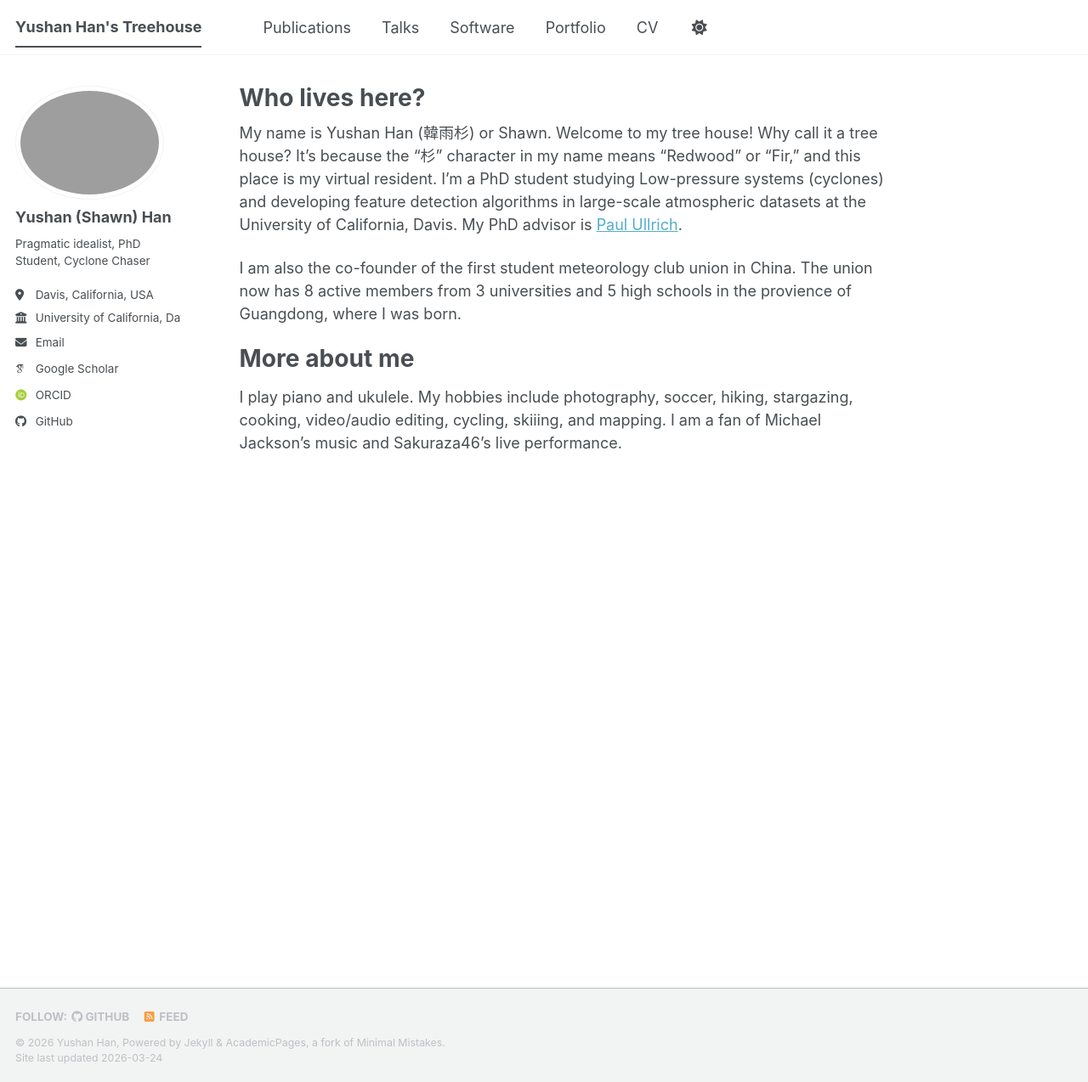
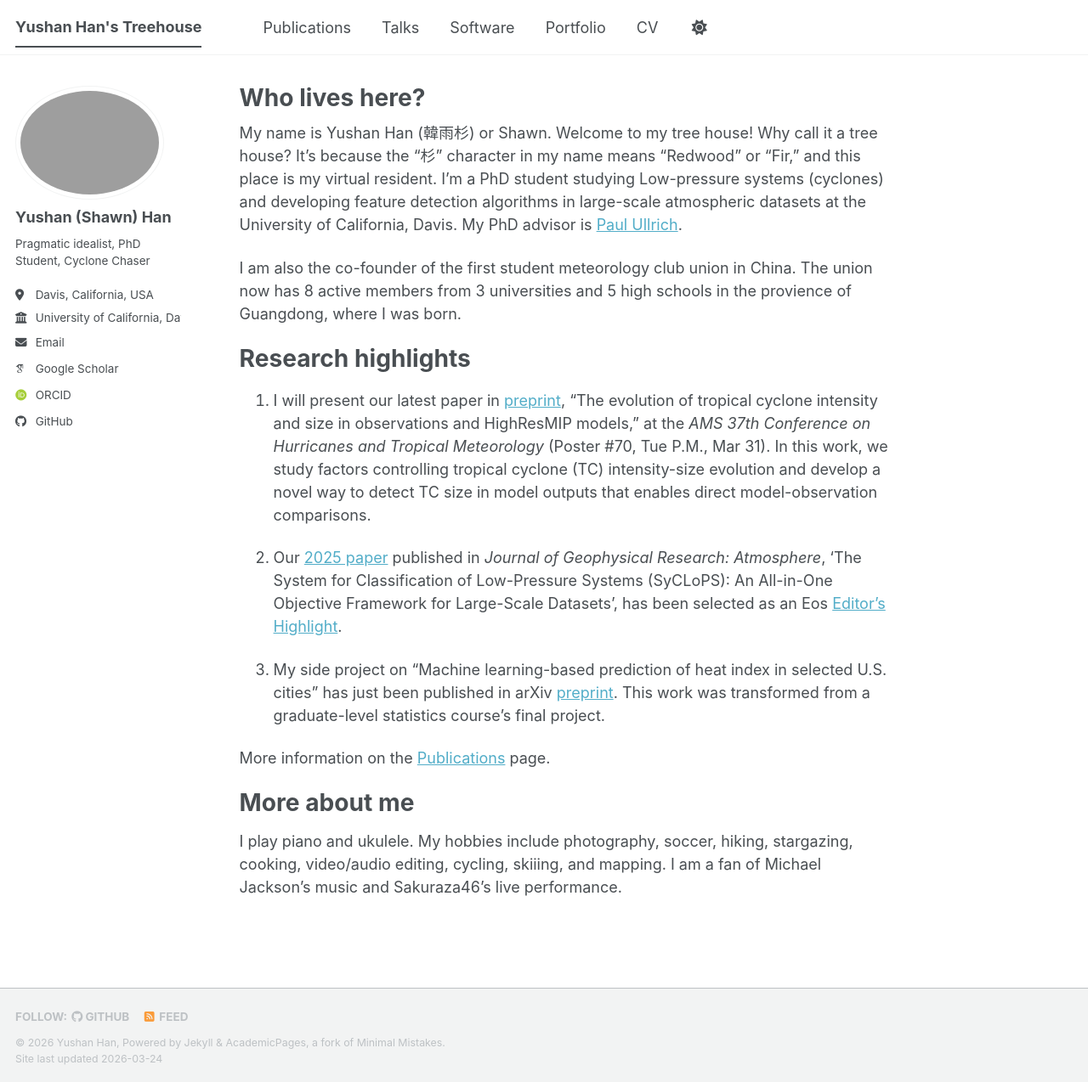
Before and after one commit to yepkids/yepkids.github.io, a Jekyll site: the page built from _pages/about.md, in a window 1280 px wide and 1274 px high. Shown: the whole window at 85% size. Built offline with Jekyll 4.4.1, drawn with Linux system fonts in a browser that asks for light colours; some web fonts are replaced; a script bundle is joined from its source files by our own code; library files that are not in the unit come from our copies.

```diff
--- a/_pages/about.md
+++ b/_pages/about.md
@@ -11,6 +11,16 @@ My name is Yushan Han (韓雨杉) or Shawn. Welcome to my tree house! Why call i
 
 I am also the co-founder of the first student meteorology club union in China. The union now has 8 active members from 3 universities and 5 high schools in the provience of Guangdong, where I was born.
 
+Research highlights
+======
+1. I will present our latest paper in [preprint](https://doi.org/10.22541/essoar.177038847.73410174/v1), "The evolution of tropical cyclone intensity and size in observations and HighResMIP models," at the *AMS 37th Conference on Hurricanes and Tropical Meteorology* (Poster #70, Tue P.M., Mar 31). In this work, we study factors controlling tropical cyclone (TC) intensity-size evolution and develop a novel way to detect TC size in model outputs that enables direct model-observation comparisons.
+
+2. Our [2025 paper](https://doi.org/10.1029/2024JD041287) published in *Journal of Geophysical Research: Atmosphere*, 'The System for Classification of Low-Pressure Systems (SyCLoPS): An All-in-One Objective Framework for Large-Scale Datasets', has been selected as an Eos [Editor's Highlight](https://eos.org/editor-highlights/the-all-in-one-cyclone-identification-framework).
+
+3. My side project on "Machine learning-based prediction of heat index in selected U.S. cities" has just been published in arXiv [preprint](https://arxiv.org/abs/2603.19488). This work was transformed from a graduate-level statistics course's final project.
+
+More information on the [Publications](https://yepkids.github.io/publications) page.
+
 More about me
 ======
 I play piano and ukulele. My hobbies include photography, soccer, hiking, stargazing, cooking, video/audio editing, cycling, skiiing, and mapping. I am a fan of Michael Jackson's music and Sakuraza46's live performance.
```
Also changed, not shown: _publications/2026-01-01-nat_tc_size_increase.md (+1 -1 lines), _publications/2026-03-01-ML_heatwave.md (+1 -1 lines).
